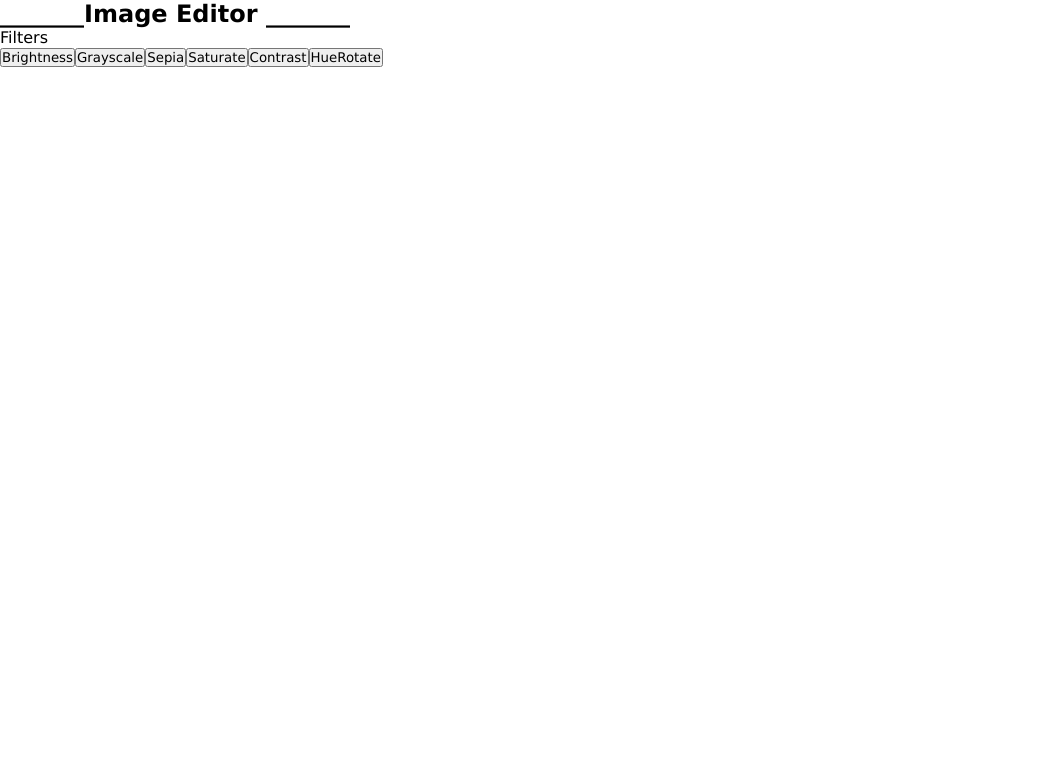
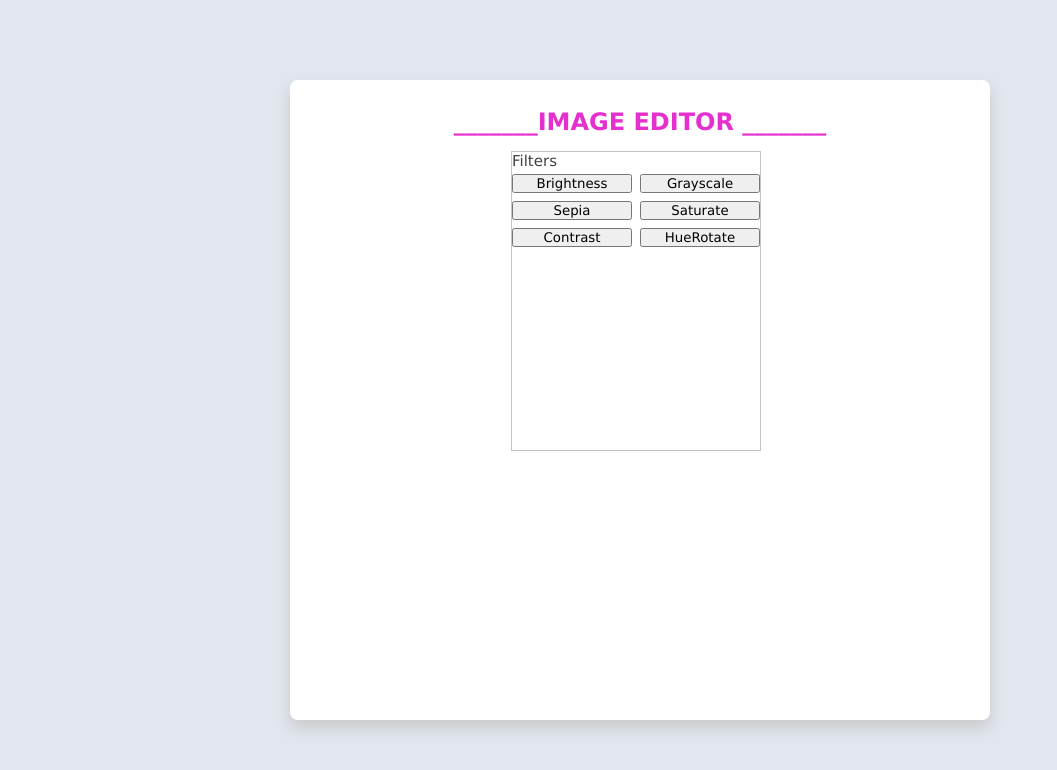
Before and after one commit to mdsoliman-byte/react-image-editor-app, a React (Create React App) app: page / in a window 1280 px wide. Shown: the top 770 px of the page, without its empty margins (0-1057 px from the left). Built offline with nearby package versions, Linux system fonts and the light colour scheme.

Commit message:
filter section desigen working

```diff
--- a/src/component/style/main.scss
+++ b/src/component/style/main.scss
@@ -0,0 +1,48 @@
+.image__editor {
+  width: 100vw;
+  height: 100vh;
+  background-color: #e1e6ef;
+  display: flex;
+  justify-content: center;
+  align-items: center;
+  .card {
+    padding: 28px;
+    width: 700px;
+    height: 80%;
+    background-color: #fff;
+    border-radius: 8px;
+    box-shadow: 0px 8px 16px 0px rgb(201, 201, 201);
+    .card__header {
+      text-align: center;
+      padding-bottom: 15px;
+      h2 {
+        text-transform: uppercase;
+        color: #e52fcf;
+      }
+    }
+    .card__body {
+      display: flex;
+      justify-content: center;
+      .sidebar {
+        span {
+          font-size: 15px;
+          color: #404040;
+          margin-bottom: 4px;
+          display: block;
+        }
+        .side__body {
+          width: 250px;
+          border: 1px solid #c3c5c4;
+          margin-right: 8px;
+          height: 300px;
+          .filter__key {
+            display: grid;
+            grid-template-columns: repeat(2, 1fr);
+            grid-gap: 8px;
+            align-items: center;
+          }
+        }
+      }
+    }
+  }
+}
```
